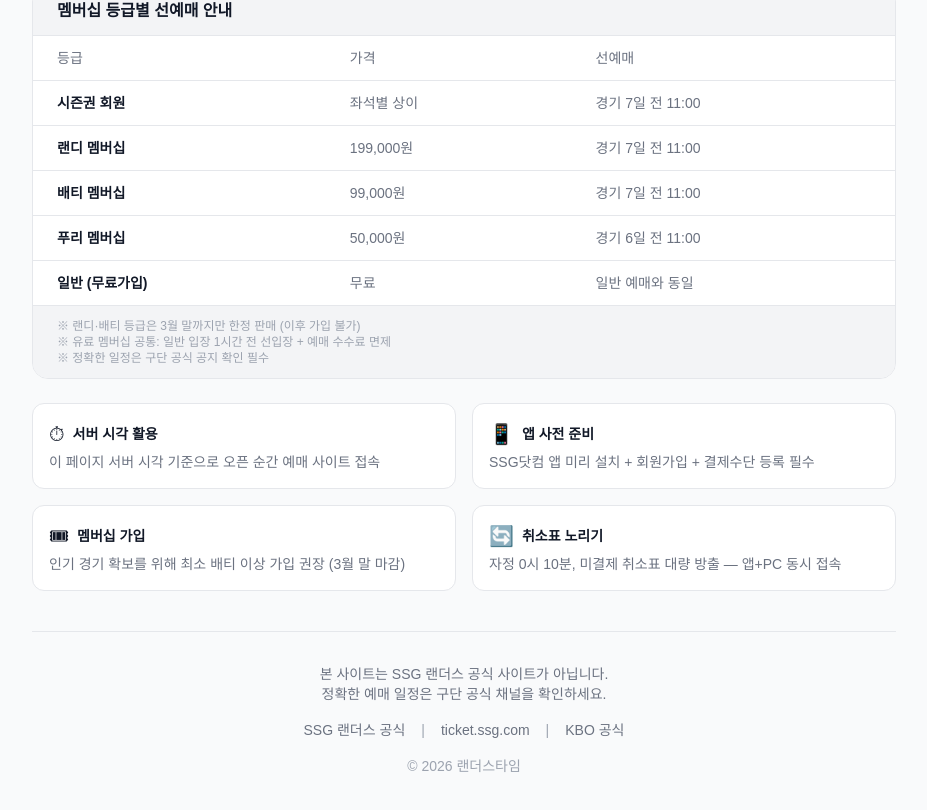
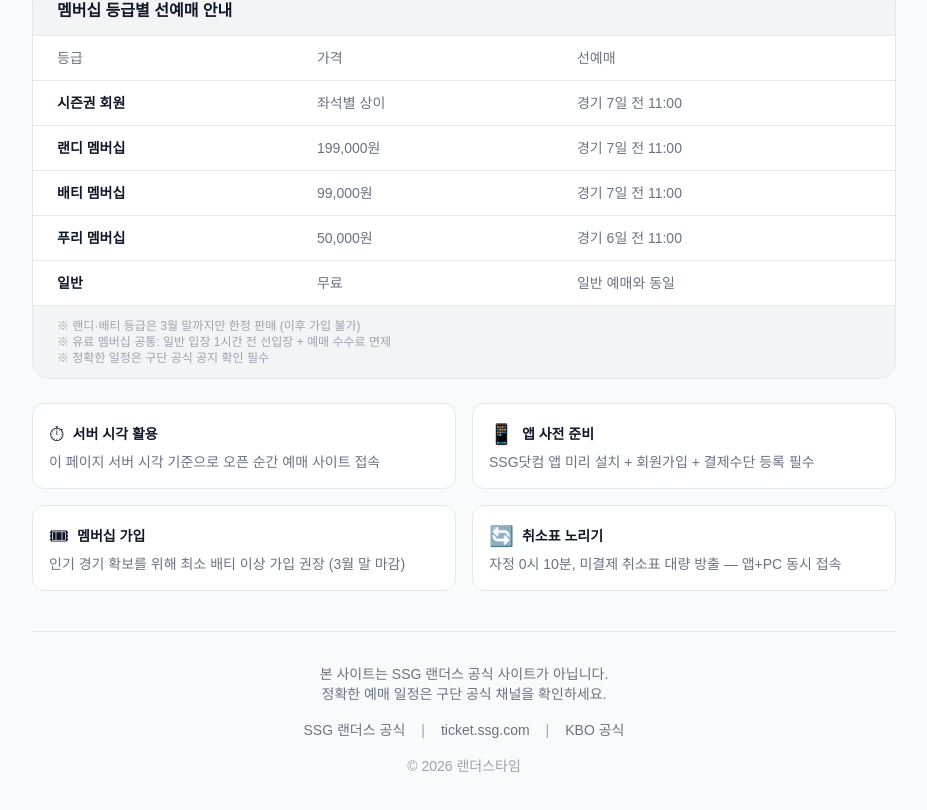
Before and after one commit to Yukhyeonjin/landers-time, a Next.js app: page / in a window 1280 px wide. Shown: the part 2176-2986 px from the top of the page, without its empty margins (176-1103 px from the left). Built offline with nearby package versions, Linux system fonts and the light colour scheme; no server answers; a web font is replaced by a local one.

Commit message:
텍스트 수정

```diff
--- a/src/app/page.tsx
+++ b/src/app/page.tsx
@@ -121,7 +121,7 @@ export default function Home() {
                   ["랜디 멤버십", "199,000원", "경기 7일 전 11:00"],
                   ["배티 멤버십", "99,000원", "경기 7일 전 11:00"],
                   ["푸리 멤버십", "50,000원", "경기 6일 전 11:00"],
-                  ["일반 (무료가입)", "무료", "일반 예매와 동일"],
+                  ["일반", "무료", "일반 예매와 동일"],
                 ].map(([grade, price, open]) => (
                   <tr
                     key={grade}
```
